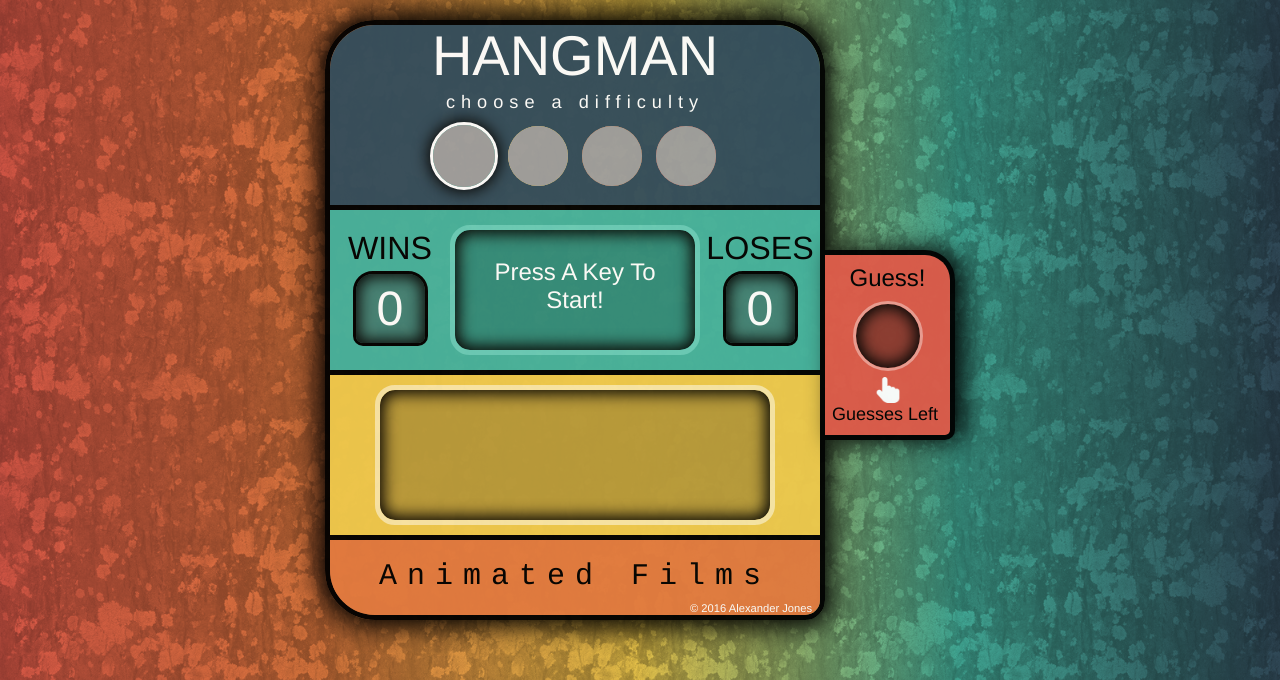
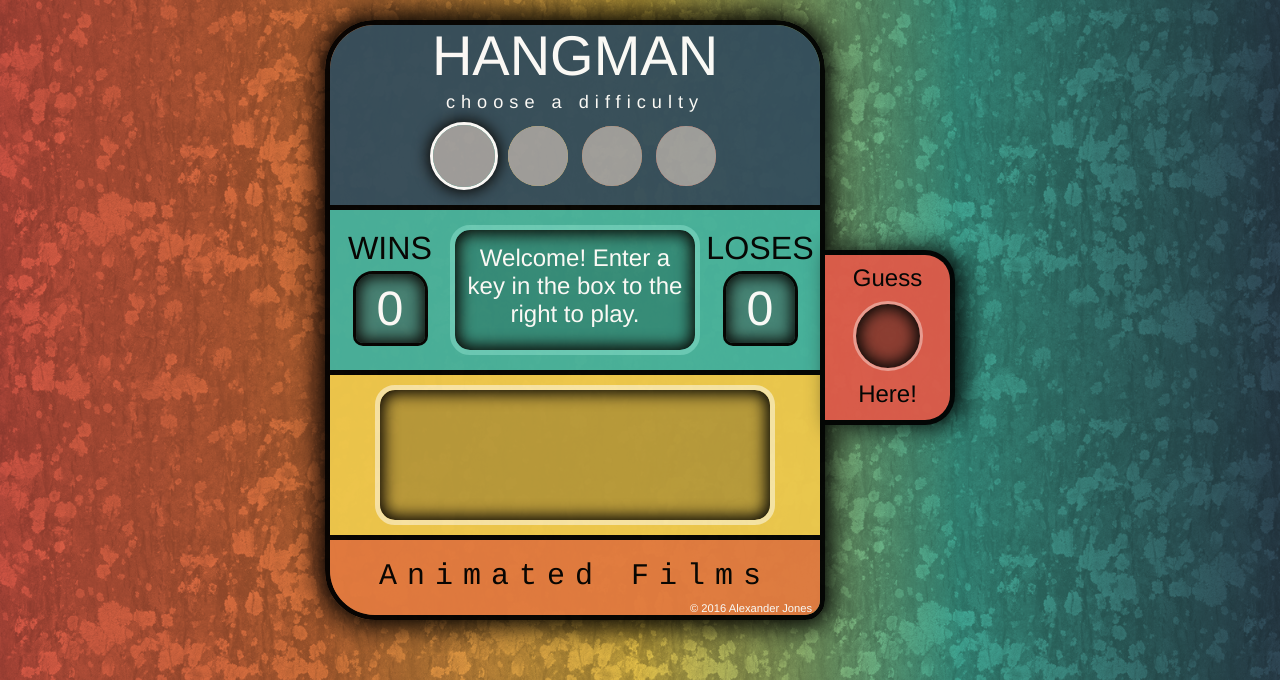
Before and after one commit to AlexChaseJones/hangmanGame, a PHP site: page / in a window 1280 px wide. Shown: the top 680 px of the page. Run offline with PHP 8.4, Linux system fonts and the light colour scheme; grey boxes are pictures that could not be loaded.

Commit message:
moved guesses left to center

```diff
--- a/Index.html
+++ b/Index.html
@@ -57,7 +57,7 @@
                         </div>
                     </div>
                     <h3 id="message">
-                        <span id="messenger">Press A Key To Start!</span>
+                        <span id="messenger">Welcome! Enter a key in the box to the right to play.</span>
                     </h3>
                     <div id="right" class="score">
                             LOSES
@@ -85,16 +85,13 @@
     </div>
     <div id="guess">
         <h3>
-            Guess!
+            Guess
         </h3>
         <input type="text" id="fname" onkeydown="resetForm()" onkeyup="newGuess()">
         <div>
-            <h2 id="guessesLeft">
-                <img src="images/handPointer.png">
-            </h2>
-            <h4>
-                Guesses Left
-            </h4>
+            <h3>
+                Here!
+            </h3>
         </div>
     </div>
 <div class="clearfix">
--- a/css/styles.css
+++ b/css/styles.css
@@ -231,11 +231,11 @@ input[type="radio"]:checked + img {
 	float: left;
 	display: inline-block;
 	width: 130px;
-	height: 190px;
+	height: 175px;
 	border:5px solid black;
 	border-left: none;
 	border-top-right-radius: 30px;
-	border-bottom-right-radius: 10px;
+	border-bottom-right-radius: 30px;
 	background-color: #DF5A49;
 	position: relative;
 	top:250px;
@@ -256,12 +256,6 @@ input[type="radio"]:checked + img {
 	padding: 10px 0px;
 }
 
-#guess h4 {
-	position:absolute;
-	bottom:10px;
-	left: 7px;
-}
-
 #fname {
 	width: 70px;
 	height: 70px;
--- a/javascript/javascript.js
+++ b/javascript/javascript.js
@@ -25,7 +25,7 @@ function resetForm() {                                          //Resets the inp
 
             chanceDeteriminative(currentWord, difficulty());    //Decides how many guesses the user gets. see line 66 for more detail.
 
-            document.getElementById("guessesLeft").innerHTML = chancesLeft; //updates chances left in HTML.
+            document.getElementById("messenger").innerHTML = chancesLeft + " guesses left"; //updates chances left in HTML.
 
             for (var i = 0; i < currentWord.length; i++) {      //Stores spaces that correspond to the hangman word in a variable called wordHolder.
                 wordHolder.push("_");
@@ -73,8 +73,7 @@ function resetForm() {                                          //Resets the inp
     //User input retriever function.
         function newGuess() {                                           //Gets the user input from the form element and executes userGuess function.
             x = document.getElementById("fname").value;
-            if (wordHolder.indexOf("_") == -1 || chancesLeft <= 0) {    //Starts the game if the game is over. Allows break point for user and for "press any key to start" capabiliity.
-                document.getElementById("messenger").innerHTML = "Scoreboard";
+            if (wordHolder.indexOf("_") == -1 || chancesLeft == 0) {    //Starts the game if the game is over. Allows break point for user and for "press any key to start" capabiliity.
                 document.getElementById("guessed").innerHTML = "Animated Films";
                 newGame();
             }else {
@@ -85,7 +84,6 @@ function resetForm() {                                          //Resets the inp
 
     //User input function.
         function userGuess(currentGuess){
-            document.getElementById("messenger").innerHTML = "Scoreboard";
 
             if (inArray(currentGuess,alphabet)) {               //Checks if users guess is in the current alphabet array.
 
@@ -123,7 +121,7 @@ function resetForm() {                                          //Resets the inp
             })
 
             if (currentWord.indexOf(guess) == -1) {             //This subtracts a chance if the letter is not in the active hangman word and updates guesses left in HTML.
-                document.getElementById("guessesLeft").innerHTML = --chancesLeft;
+                document.getElementById("messenger").innerHTML = --chancesLeft + " guesses left";
                 gameOver();                                     //Executes gameOver function if letter was not in the current hangman word.
             } else {
                 checkWin();                                     //Otherwise we check if the user won.
```
